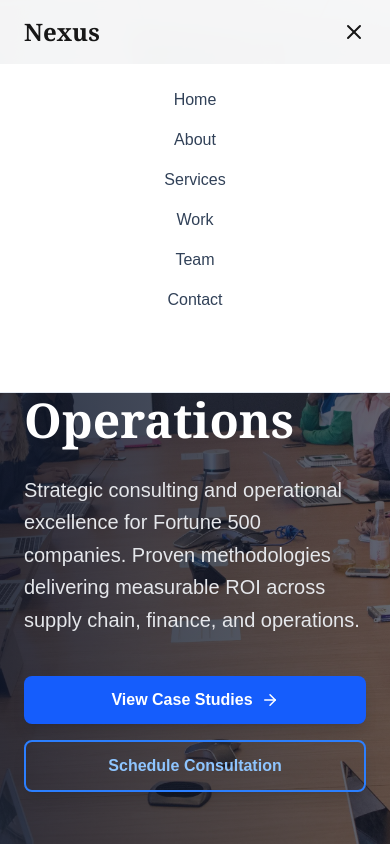
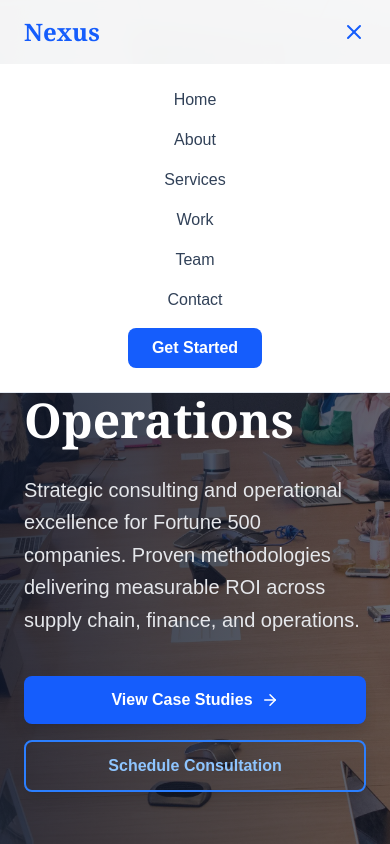
Before and after one commit to primyst/nexus, a Next.js app in the folder my-app/: page / in a window 390 px wide. Both pictures are taken after a click on the button 354 px from the left and 32 px from the top of the page. Shown: the top 844 px of the page. Built offline with nearby package versions, Linux system fonts and the light colour scheme.

Commit message:
Update Navbar.tsx

```diff
--- a/my-app/components/Navbar.tsx
+++ b/my-app/components/Navbar.tsx
@@ -9,7 +9,7 @@ export default function Navbar() {
   return (
     <nav className="fixed top-0 left-0 w-full z-50 bg-white/95 backdrop-blur-md px-6 py-4 flex items-center justify-between border-b border-slate-200 shadow-sm animate-slide-down">
       {/* Logo */}
-      <Link href="/" className="text-2xl font-bold text-brand-blue font-serif hover:text-brand-accent transition-colors duration-300 transform hover:scale-105">
+      <Link href="/" className="text-2xl font-bold text-blue-600 font-serif hover:text-blue-700 transition-colors duration-300 transform hover:scale-105">
         Nexus
       </Link>
 
@@ -19,18 +19,18 @@ export default function Navbar() {
           <Link
             key={item}
             href={`/${item === 'Home' ? '' : item.toLowerCase()}`}
-            className="hover:text-brand-accent transition-colors duration-300 font-medium relative group animate-fade-in-up"
+            className="hover:text-blue-600 transition-colors duration-300 font-medium relative group animate-fade-in-up"
             style={{ animationDelay: `${0.05 * idx}s` }}
           >
             {item}
-            <span className="absolute bottom-0 left-0 w-0 h-0.5 bg-brand-accent group-hover:w-full transition-all duration-300" />
+            <span className="absolute bottom-0 left-0 w-0 h-0.5 bg-blue-600 group-hover:w-full transition-all duration-300" />
           </Link>
         ))}
       </div>
 
       {/* CTA Button */}
       <Link href="/contact" className="hidden md:block animate-fade-in-right">
-        <button className="bg-brand-accent text-white px-6 py-2 rounded-lg font-semibold hover:bg-brand-blue transition-all duration-300 shadow-md hover:shadow-lg transform hover:scale-105 active:scale-95">
+        <button className="bg-blue-600 text-white px-6 py-2 rounded-lg font-semibold hover:bg-blue-700 transition-all duration-300 shadow-md hover:shadow-lg transform hover:scale-105 active:scale-95">
           Get Started
         </button>
       </Link>
@@ -38,7 +38,7 @@ export default function Navbar() {
       {/* Mobile Menu Button */}
       <button
         onClick={() => setIsOpen(!isOpen)}
-        className="md:hidden text-brand-blue transform transition-transform duration-300 hover:scale-110"
+        className="md:hidden text-blue-600 transform transition-transform duration-300 hover:scale-110"
       >
         {isOpen ? <X size={24} /> : <Menu size={24} />}
       </button>
@@ -51,14 +51,14 @@ export default function Navbar() {
               key={item}
               href={`/${item === 'Home' ? '' : item.toLowerCase()}`}
               onClick={() => setIsOpen(false)}
-              className="hover:text-brand-accent transition-colors font-medium animate-fade-in-up"
+              className="hover:text-blue-600 transition-colors font-medium animate-fade-in-up"
               style={{ animationDelay: `${0.05 * idx}s` }}
             >
               {item}
             </Link>
           ))}
           <Link href="/contact" onClick={() => setIsOpen(false)}>
-            <button className="bg-brand-accent text-white px-6 py-2 rounded-lg font-semibold hover:bg-brand-blue transition-all w-full transform hover:scale-105 active:scale-95">
+            <button className="bg-blue-600 text-white px-6 py-2 rounded-lg font-semibold hover:bg-blue-700 transition-all w-full transform hover:scale-105 active:scale-95">
               Get Started
             </button>
           </Link>
```
